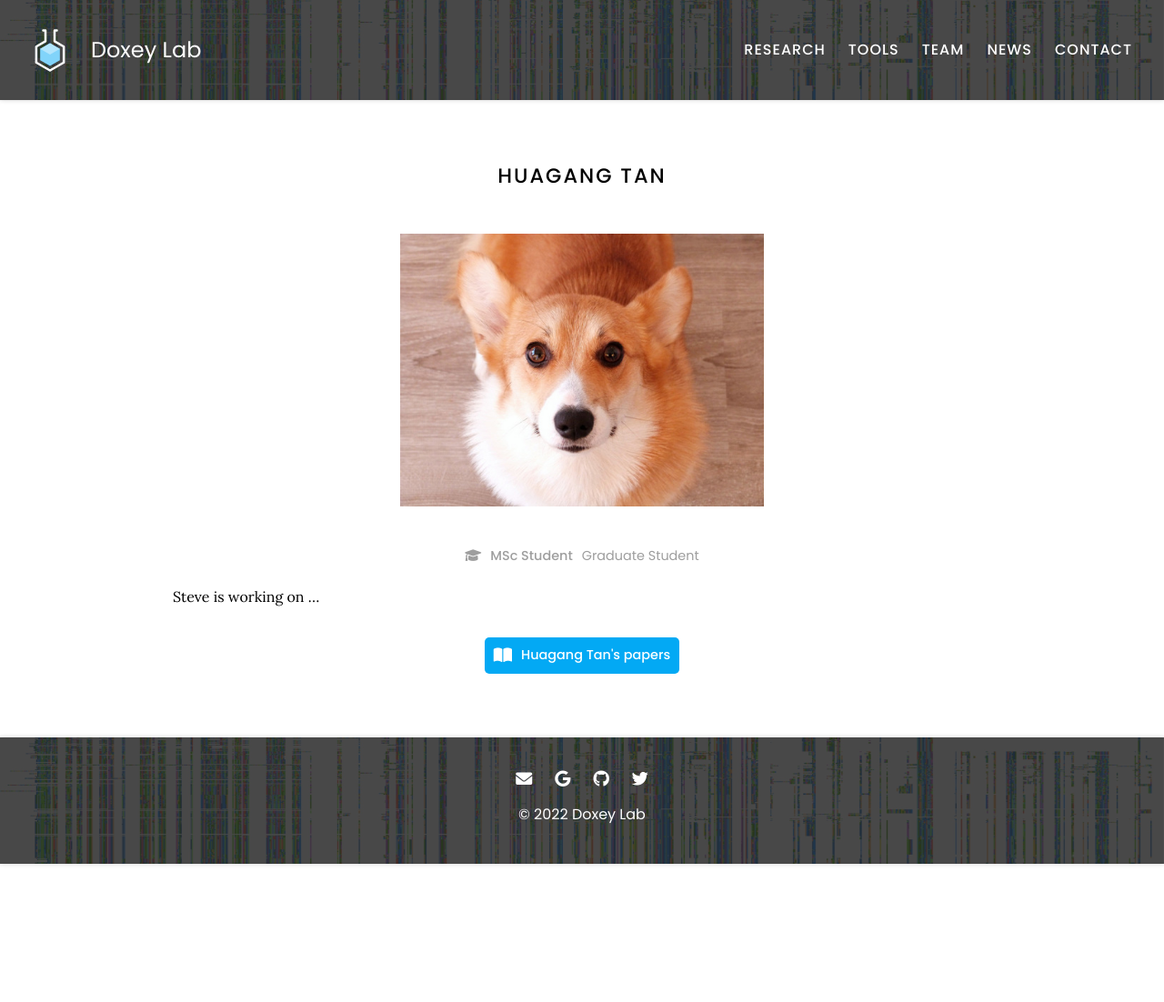
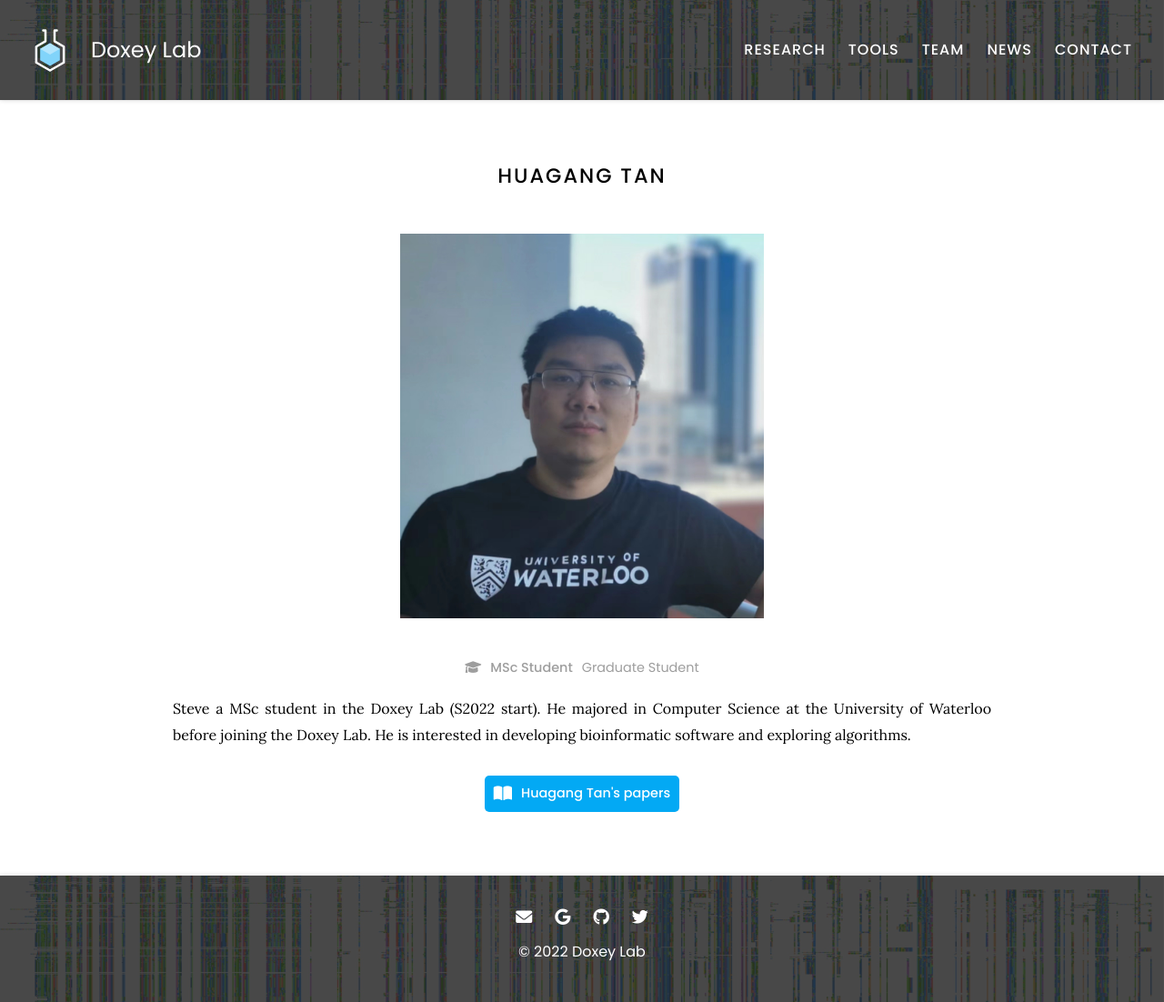
Before and after one commit to doxeylab/doxeylab-website, a Jekyll site: the page built from _members/huagang-tan.md, in a window 1280 px wide. Shown: the whole page at 91% size. Built offline with Jekyll 4.4.1, drawn with Linux system fonts in a browser that asks for light colours; before the commit the page ends 950 px from its top, so only the background shows below that.

Commit message:
Update huagang-tan.md

```diff
--- a/_members/huagang-tan.md
+++ b/_members/huagang-tan.md
@@ -1,12 +1,12 @@
 ---
-name: Huagang (Steve) Tan
-image: images/member.jpg
+name: Steve (Huagang) Tan
+image: images/team/steve-tan.jpg
 description: Graduate Student
 role: msc
 group: current
 aliases:
-  - H. Tan
+  - Huagang Tan
   - H Tan
 ---
 
-Steve is working on ...
+Steve a MSc student in the Doxey Lab (S2022 start). He majored in Computer Science at the University of Waterloo before joining the Doxey Lab. He is interested in developing bioinformatic software and exploring algorithms.
```
